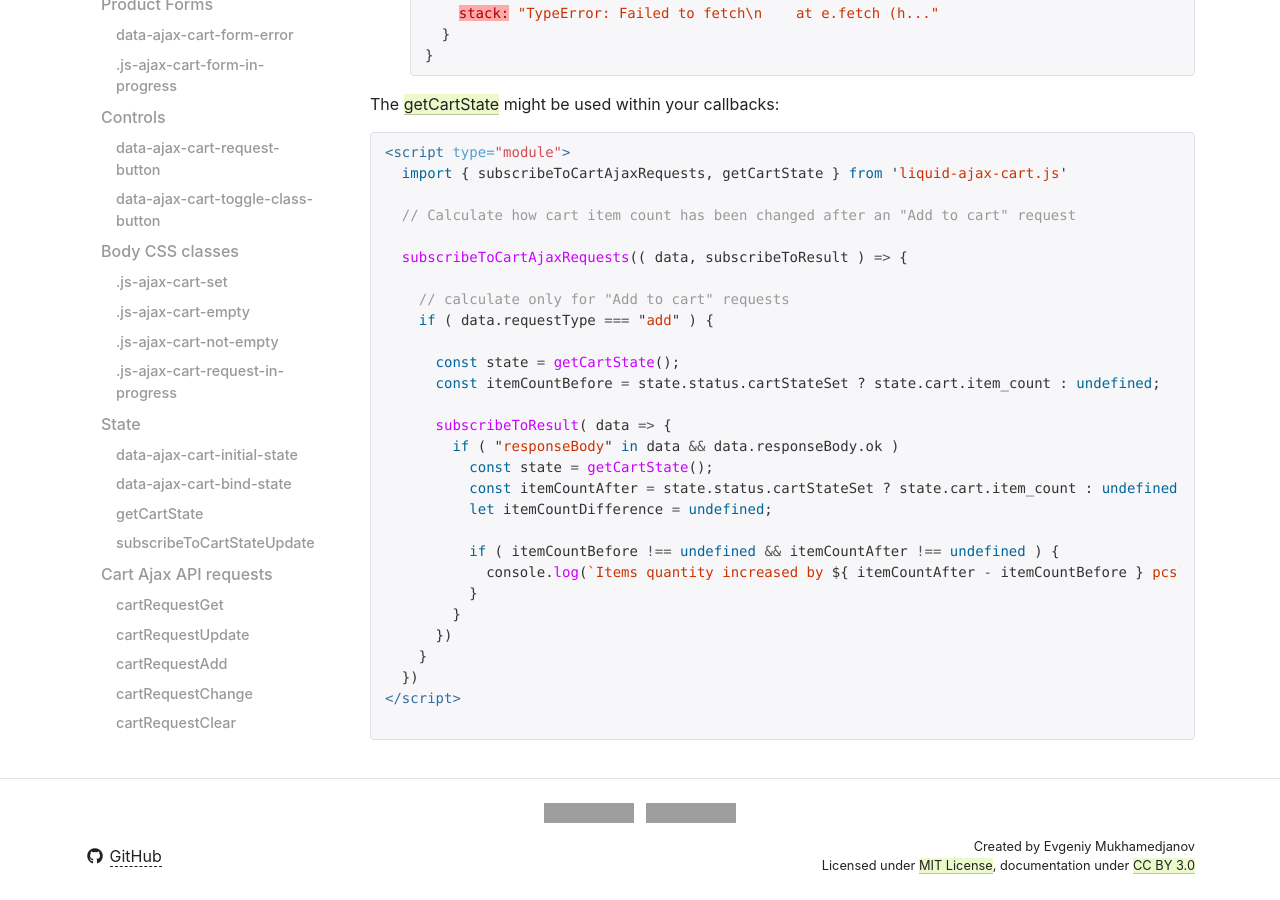
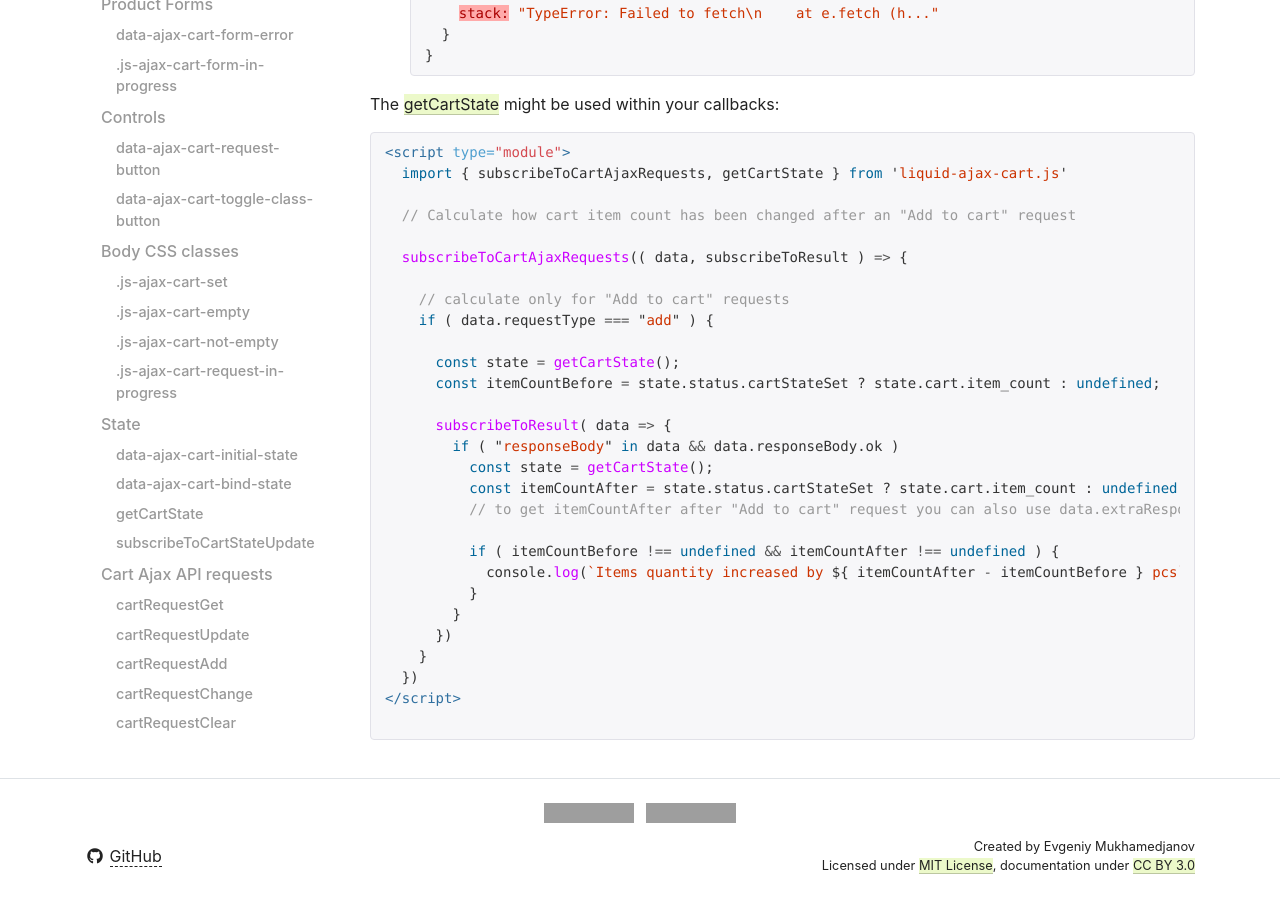
Before and after one commit to EvgeniyMukhamedjanov/liquid-ajax-cart, a Jekyll site: the page built from docs/reference/subscribeToCartAjaxRequests.md, in a window 1280 px wide and 900 px high, scrolled down 1592 px. Built offline with Jekyll 4.4.1, drawn with Linux system fonts in a browser that asks for light colours; nearby versions of some CDN libraries; our own code applies the rules of GitHub Pages for plain Markdown files; a script that is not in the unit is left out; grey boxes are pictures that could not be loaded.

Commit message:
Update subscribeToCartAjaxRequests.md

```diff
--- a/docs/reference/subscribeToCartAjaxRequests.md
+++ b/docs/reference/subscribeToCartAjaxRequests.md
@@ -82,7 +82,7 @@ The [getCartState](/reference/getCartState) might be used within your callbacks:
         if ( "responseBody" in data && data.responseBody.ok )
           const state = getCartState();
           const itemCountAfter = state.status.cartStateSet ? state.cart.item_count : undefined;
-          let itemCountDifference = undefined;
+          // to get itemCountAfter after "Add to cart" request you can also use data.extraResponseData.body.item_count
 
           if ( itemCountBefore !== undefined && itemCountAfter !== undefined ) {
             console.log(`Items quantity increased by ${ itemCountAfter - itemCountBefore } pcs`);
```
